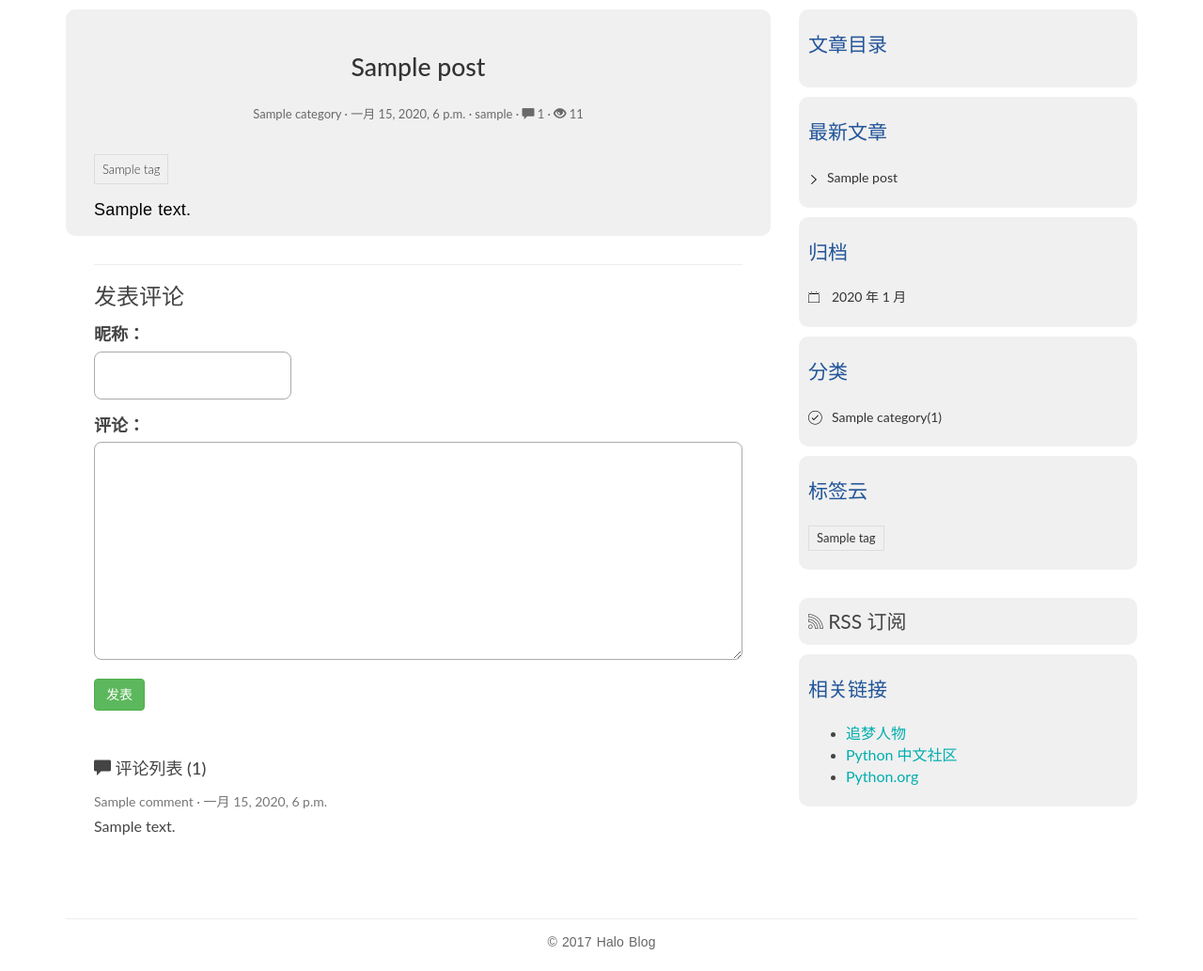
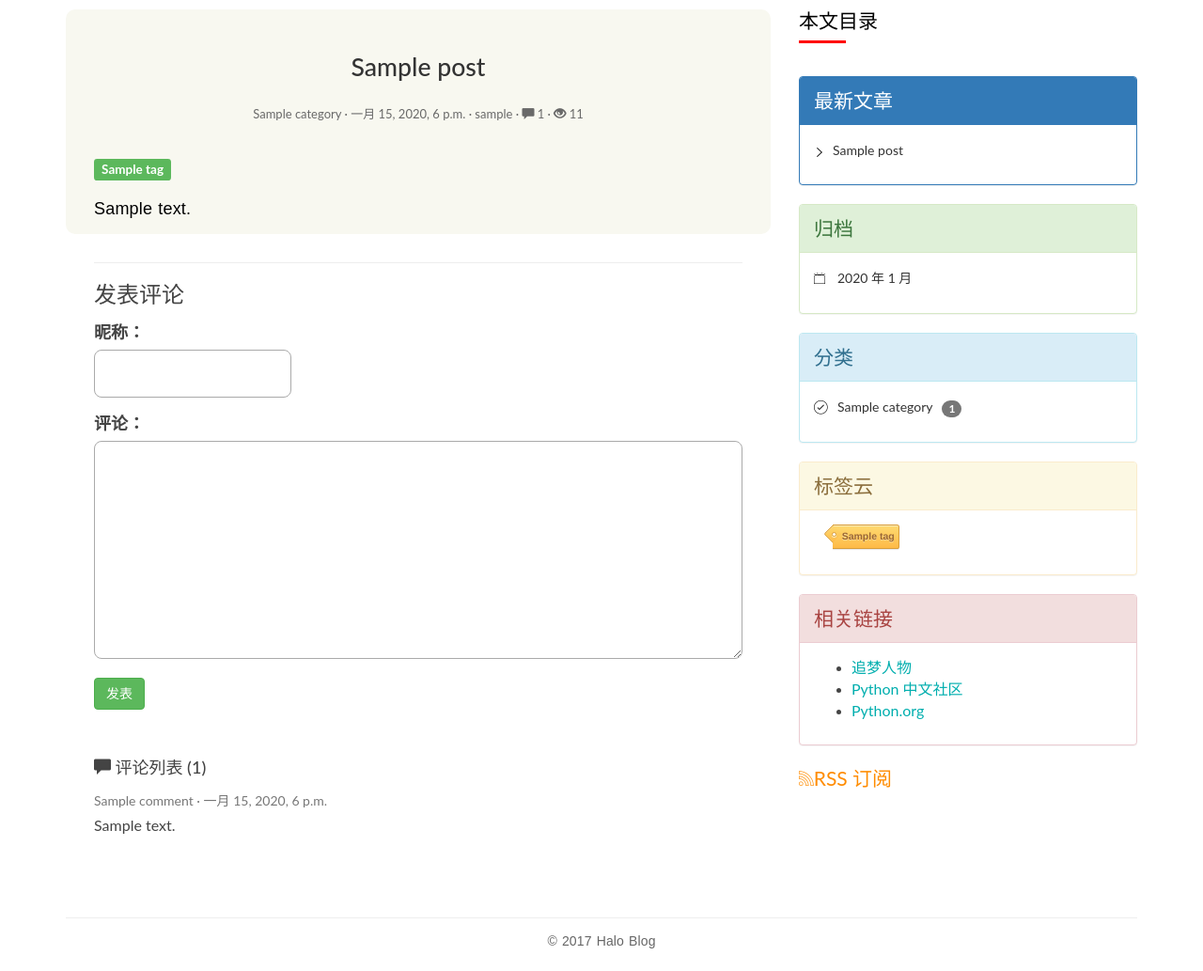
Before and after one commit to linjunyi22/django_blog, a Django app: page /blog/post/1/ in a window 1280 px wide. Shown: the part 112-1145 px from the top of the page at 94% size. After the commit the page ends 1121 px from the top, so only its background shows below. Run offline with Django 3.2, Linux system fonts and the light colour scheme; tables that the repository leaves empty hold one stand-in row (values such as "Sample post"); some libraries are stand-ins or nearby versions.

Commit message:
修改样式

```diff
--- a/Templates/base.html
+++ b/Templates/base.html
@@ -3,7 +3,7 @@
 <!DOCTYPE html>
 <html>
 <head>
-    <title>Halo Blog</title>
+    <title>Halo博客--By Django</title>
 
     <!-- meta -->
     <meta charset="UTF-8">
@@ -11,9 +11,8 @@
 
     {#icon#}
     <link rel="shortcut icon" href="{% static 'blog/image/blog.ico' %}" type="image/x-icon">
+
     <!-- css -->
-{#    <link rel="stylesheet" href="{% static 'blog/css/bootstrap.min.css' %}">#}
-    <!-- 最新版本的 Bootstrap 核心 CSS 文件 -->
     <link rel="stylesheet" href="https://cdn.bootcss.com/bootstrap/3.3.7/css/bootstrap.min.css" integrity="sha384-BVYiiSIFeK1dGmJRAkycuHAHRg32OmUcww7on3RYdg4Va+PmSTsz/K68vbdEjh4u" crossorigin="anonymous">
     <link rel="stylesheet" href="http://code.ionicframework.com/ionicons/2.0.1/css/ionicons.min.css">
     <link rel="stylesheet" href="{% static 'blog/css/pace.css' %}">
@@ -22,8 +21,6 @@
 
     <!-- js -->
     <script src="{%  static 'blog/js/jquery-2.1.3.min.js' %}"></script>
-{#    <script src="{%  static 'blog/js/bootstrap.min.js' %}"></script>#}
-    <!-- 最新的 Bootstrap 核心 JavaScript 文件 -->
     <script src="https://cdn.bootcss.com/bootstrap/3.3.7/js/bootstrap.min.js" integrity="sha384-Tc5IQib027qvyjSMfHjOMaLkfuWVxZxUPnCJA7l2mCWNIpG9mGCD8wGNIcPD7Txa" crossorigin="anonymous"></script>
     <script src="{%  static 'blog/js/pace.min.js' %}"></script>
     <script src="{%  static 'blog/js/modernizr.custom.js' %}"></script>
@@ -88,8 +85,9 @@
             <aside class="col-md-4">
                 {% block toc %}
                 {% endblock toc %}
-                <div class="widget widget-recent-posts">
-                    <h3 class="widget-title">最新文章</h3>
+                <div class="panel panel-primary widget widget-recent-posts">
+                    <div class="panel-heading widget-title">最新文章</div>
+                    <div class="panel-body">
                         {% get_recent_posts as recent_post_list %}
                         <ul>
                             {% for post in recent_post_list %}
@@ -101,8 +99,10 @@
                         {% endfor %}
                         </ul>
                     </div>
-                <div class="widget widget-archives">
-                    <h3 class="widget-title">归档</h3>
+                </div>
+                <div class="panel panel-success widget widget-archives">
+                    <div class="panel-heading widget-title">归档</div>
+                    <div class="panel-body">
                         {% archives as date_list %}
                         <ul>
                             {% for date in date_list %}
@@ -116,45 +116,53 @@
                             {% endfor %}
                         </ul>
                     </div>
+                </div>
 
-                <div class="widget widget-category">
-                    <h3 class="widget-title">分类</h3>
+                <div class="panel panel-info widget widget-category">
+                    <div class="panel-heading widget-title">分类</div>
+                    <div class="panel-body">
                         {% get_categories as category_list %}
                         <ul>
                             {% for category in category_list %}
                             <li>
-                            <a href="{% url 'blog:category' category.pk %}">{{ category.name }}<span class="post-count">({{ category.num_posts }})</span></a>
+                                <a href="{% url 'blog:category' category.pk %}">{{ category.name }}<span class="badge" style="margin-left: 10px;">{{ category.num_posts }}</span></a>
                             </li>
                             {% empty %}
                             暂无分类
                             {% endfor %}
                         </ul>
                     </div>
+                </div>
 
-                <div class="widget widget-tag-cloud">
-                    <h3 class="widget-title">标签云</h3>
+                <div class="panel panel-warning widget widget-tag-cloud">
+                    <div class="panel-heading widget-title">标签云</div>
+                    <div class="panel-body">
                         {% get_tags as tags_list %}
                         <ul>
                             {% for tag in tags_list %}
                             <li>
-                            <a href="{% url 'blog:tag' tag.pk %}">{{ tag.name }}</a>
+                                <a href="{% url 'blog:tag' tag.pk %}" class="tag">{{ tag.name }}</a>
                             </li>
                             {% empty %}
                                 暂无标签
                             {% endfor %}
                         </ul>
                     </div>
-                <div class="rss">
-                    <a href="{% url 'blog:rss' %}"><span class="ion-social-rss-outline"></span> RSS 订阅</a>
                 </div>
 
-                <div class="widget">
-                    <h3 class="widget-title">相关链接</h3>
+                <div class="panel panel-danger widget ">
+                    <div class="panel-heading widget-title">相关链接</div>
+                    <div class="panel-body">
                         <ul id="friendly-link">
                             <li><a href="https://www.zmrenwu.com/" target="_blank">追梦人物</a></li>
                             <li><a href="http://www.pythonzh.cn/" target="_blank">Python 中文社区</a></li>
                             <li><a href="https://www.python.org/" target="_blank">Python.org</a></li>
                         </ul>
+                    </div>
+                </div>
+
+                <div class="rss">
+                    <a href="{% url 'blog:rss' %}"><span class="ion-social-rss-outline"></span>RSS 订阅</a>
                 </div>
             </aside>
         </div>
--- a/Templates/blog/about.html
+++ b/Templates/blog/about.html
@@ -84,8 +84,8 @@
 									<img class="img-responsive" src="{% static 'blog/image/me.jpg' %}" alt="Developer Image">
 								</figure>
 
-								<p>Python 萌新，现居广州。</p>
-                                <p>本博客使用Python3.6 + Django2.0 + Bootstrap编写，部署在阿里云。</p>
+								<p>Python 萌新</p>
+                                <p>本博客使用Python3.6 + Django2.0 + Bootstrap编写，部署在阿里云ECS。</p>
                                 <div class="height-40px"></div>
 								<h2 class="title text-center">Social</h2>
 								<ul class="social">
--- a/Templates/blog/detail.html
+++ b/Templates/blog/detail.html
@@ -28,10 +28,12 @@
 
                     </header>
                      <div class="entry-content clearfix">
-                         <div class="widget-tag-cloud">
+                         <div class="widget-tag-cloud" style="margin-bottom: 10px;">
                             <ul>
                                 {% for tag in post.tags.all %}
-                                    <li><a href="{% url 'blog:tag' tag.pk %}">{{ tag.name }}</a></li>
+                                    <li>
+                                        <a href="{% url 'blog:tag' tag.pk %}"><span class="label label-success">{{ tag.name }}</span></a>
+                                    </li>
                                 {% endfor %}
                             </ul>
                         </div>
@@ -82,8 +84,8 @@
 {% endblock %}
 
 {% block toc %}
-    <div class="widget widget-content">
-        <h3 class="widget-title">文章目录</h3>
+    <div class="widget widget-content" style="padding-bottom: 10px;">
+        <h2 class="widget-title this-page-category" >本文目录</h2>
         {{ post.toc|safe }}
     </div>
 {% endblock %}
--- a/Templates/blog/index.html
+++ b/Templates/blog/index.html
@@ -42,7 +42,7 @@
                 <p>{{ post.excerpt }}</p>
                 <div class="read-more cl-effect-14">
                     {# 调用 post 方法逆向解析 url#}
-                    <a href="{{ post.get_absolute_url }}" class="more-link" >More</a>
+                    <a href="{{ post.get_absolute_url }}" class="more-link" >查看更多</a>
                 </div>
             </div>
         </article>
--- a/Templates/blog/msgboard.html
+++ b/Templates/blog/msgboard.html
@@ -4,7 +4,7 @@
 {% block main %}
 
     <img src="{% static 'blog/image/gusetbook.jpg' %}" alt="guestbook" class="guestbook-pic">
-    <h3 style="color:#3399FF; margin:30px 0 -15px;">留言墙</h3>
+    <h3 class="msg-title">留言板</h3>
     <form action="{% url 'msgboard:msg_board' %}" method="post" class="comment-form" style="margin-top: 50px;">
     {% csrf_token %}
         <div class="row">
@@ -20,7 +20,7 @@
     </form>
     <div class="comment-list-panel ">
         <h4>
-            <span  class="glyphicon glyphicon-comment"></span>
+            <span class="glyphicon glyphicon-comment"></span>
             留言板，<span>共{{ messages.count }}条</span>
         </h4>
         <ul class="comment-list list-unstyled">
--- a/blog/static/blog/css/custom.css
+++ b/blog/static/blog/css/custom.css
@@ -225,7 +225,7 @@ img {
 }
 
 .post {
-    background: #f0f0f0;
+    background: #f8f8f0;
     padding: 30px 30px 0px;
     margin-bottom: 30px;
     margin-top: 10px;
@@ -354,24 +354,29 @@ img {
  * 5.0 - Widget
  */
 
-.widget, .rss{
-    background: #F0F0F0;
-    padding: 10px;
+/*.widget, .rss{*/
+    /*background: #F0F0F0;*/
+    /*padding: 10px;*/
+    /*margin-top: 10px;*/
+    /*border-radius: 10px;*/
+/*}*/
+.widget{
+    /*padding:10px;*/
     margin-top: 10px;
-    border-radius: 10px;
 }
 
 .widget a:hover{
-    margin-left: 5px;
+    font-size: 15px;
 }
 
 .widget-title {
     font-size: 1.5em;
-    margin-bottom: 20px;
-    line-height: 1.6;
-    padding: 10px 0 0;
+    /*margin-bottom: 20px;*/
+    /*line-height: 1.6;*/
+    /*padding: 10px 0 0;*/
     font-weight: 400;
     color:#259;
+
 }
 
 .widget-recent-posts ul {
@@ -446,37 +451,159 @@ img {
 .widget-tag-cloud ul {
     padding: 0;
     margin: 0;
-    margin-right: -10px;
+    /*margin-right: -10px;*/
 }
 
 .widget-tag-cloud ul li {
     list-style-type: none;
-    font-size: 13px;
+    /*font-size: 13px;*/
     display: inline-block;
-    margin-right: 10px;
-    margin-bottom: 10px;
-    padding: 3px 8px;
-    border: 1px solid #ddd;
+    /*margin-right: 10px;*/
+    /*margin-bottom: 10px;*/
+    /*padding: 3px 8px;*/
+    /*border: 1px solid #ddd;*/
 }
 
-.widget-content ul ul {
-    margin-top: 10px;
+.tag {
+	float:left;
+	margin:0 0 7px 20px;
+	position:relative;
+
+	font-family:'Helvetica Neue', Helvetica, Arial, sans-serif;
+	font-size:0.75em;
+	font-weight:bold;
+	text-decoration:none;
+
+	color:#996633;
+	text-shadow:0px 1px 0px rgba(255,255,255,.4);
+
+	padding:0.417em 0.417em 0.417em 0.917em;
+
+	border-top:1px solid #d99d38;
+	border-right:1px solid #d99d38;
+	border-bottom:1px solid #d99d38;
+
+	-webkit-border-radius:0 0.25em 0.25em 0;
+	-moz-border-radius:0 0.25em 0.25em 0;
+	border-radius:0 0.25em 0.25em 0;
+
+	background-image: -webkit-linear-gradient(top, rgb(254, 218, 113), rgb(254, 186, 71));
+	background-image: -moz-linear-gradient(top, rgb(254, 218, 113), rgb(254, 186, 71));
+	background-image: -o-linear-gradient(top, rgb(254, 218, 113), rgb(254, 186, 71));
+	background-image: -ms-linear-gradient(top, rgb(254, 218, 113), rgb(254, 186, 71));
+	background-image: linear-gradient(top, rgb(254, 218, 113), rgb(254, 186, 71));
+	filter: progid:DXImageTransform.Microsoft.gradient(GradientType=0,StartColorStr='#feda71', EndColorStr='#feba47');
+
+	-webkit-box-shadow:
+		inset 0 1px 0 #faeaba,
+		0 1px 1px rgba(0,0,0,.1);
+	-moz-box-shadow:
+		inset 0 1px 0 #faeaba,
+		0 1px 1px rgba(0,0,0,.1);
+	box-shadow:
+		inset 0 1px 0 #faeaba,
+		0 1px 1px rgba(0,0,0,.1);
 }
 
-.widget-content ul li {
-    margin-bottom: 10px;
+.tag:before {
+	content:'';
+
+	width:1.30em;
+	height:1.358em;
+
+	background-image: -webkit-linear-gradient(left top, rgb(254, 218, 113), rgb(254, 186, 71));
+	background-image: -moz-linear-gradient(left top, rgb(254, 218, 113), rgb(254, 186, 71));
+	background-image: -o-linear-gradient(left top, rgb(254, 218, 113), rgb(254, 186, 71));
+	background-image: -ms-linear-gradient(left top, rgb(254, 218, 113), rgb(254, 186, 71));
+	background-image: linear-gradient(left top, rgb(254, 218, 113), rgb(254, 186, 71));
+	filter: progid:DXImageTransform.Microsoft.gradient(GradientType=1,StartColorStr='#feda71', EndColorStr='#feba47');
+
+	position:absolute;
+	left:-0.69em;
+	top:.2em;
+
+	-webkit-transform:rotate(45deg);
+	-moz-transform:rotate(45deg);
+	-o-transform:rotate(45deg);
+	transform:rotate(45deg);
+
+	border-left:1px solid #d99d38;
+	border-bottom:1px solid #d99d38;
+
+	-webkit-border-radius:0 0 0 0.25em;
+	-moz-border-radius:0 0 0 0.25em;
+	border-radius:0 0 0 0.25em;
+
+	z-index:1;
 }
+
+.tag:after {
+	content:'';
+
+	width:0.5em;
+	height:0.5em;
+
+	background:#fff;
+
+	-webkit-border-radius:4.167em;
+	-moz-border-radius:4.167em;
+	border-radius:4.167em;
+
+	border:1px solid #d99d38;
+
+	-webkit-box-shadow:0 1px 0 #faeaba;
+	-moz-box-shadow:0 1px 0 #faeaba;
+	box-shadow:0 1px 0 #faeaba;
+
+	position:absolute;
+	top:0.667em;
+	left:-0.083em;
+	z-index:9999;
+}
+
+.tag:hover {
+	background-image: -webkit-linear-gradient(top, rgb(254, 225, 141), rgb(254, 200, 108));
+	background-image: -moz-linear-gradient(top, rgb(254, 225, 141), rgb(254, 200, 108));
+	background-image: -o-linear-gradient(top, rgb(254, 225, 141), rgb(254, 200, 108));
+	background-image: -ms-linear-gradient(top, rgb(254, 225, 141), rgb(254, 200, 108));
+	background-image: linear-gradient(top, rgb(254, 225, 141), rgb(254, 200, 108));
+	filter: progid:DXImageTransform.Microsoft.gradient(GradientType=0,StartColorStr='#fee18d', EndColorStr='#fec86c');
+
+	border-color:#e1b160;
+}
+
+.tag:hover:before {
+	background-image: -webkit-linear-gradient(left top, rgb(254, 225, 141), rgb(254, 200, 108));
+	background-image: -moz-linear-gradient(left top, rgb(254, 225, 141), rgb(254, 200, 108));
+	background-image: -o-linear-gradient(left top, rgb(254, 225, 141), rgb(254, 200, 108));
+	background-image: -ms-linear-gradient(left top, rgb(254, 225, 141), rgb(254, 200, 108));
+	background-image: linear-gradient(left top, rgb(254, 225, 141), rgb(254, 200, 108));
+	filter: progid:DXImageTransform.Microsoft.gradient(GradientType=1,StartColorStr='#fee18d', EndColorStr='#fec86c');
+
+	border-color:#e1b160;
+}
+
+/*.widget-content ul ul {*/
+    /*margin-top: 10px;*/
+/*}*/
+
+/*.widget-content ul li {*/
+    /*margin-bottom: 10px;*/
+/*}*/
 
 .rss {
     font-size: 21px;
-    margin-top: 30px;
+    margin-top: 20px;
 
 }
 
 .rss a {
-    color: #444;
+    color: darkorange;
 }
 
+.rss a:hover {
+    font-size: 25px;
+}
 /**
  * 6.0 - Footer
  */
@@ -950,6 +1077,13 @@ img {
     color: #00AEAE;
 }
 
+#friendly-link li a:hover{
+    color: #c00000;
+    /*background-color: #f0ad4e;*/
+    padding: 3px;
+    /*display: inline-block;*/
+}
+
 /*回到顶部*/
 #backtotop{
     position: fixed;
@@ -962,7 +1096,35 @@ img {
 
 /*留言板图片*/
 .guestbook-pic{
-    margin-top: 30px;
+    margin-top: 10px;
     border-radius: 15px;
     opacity: 0.8;
 }
+
+/* 留言板 title*/
+.msg-title{
+    color:#259;
+    margin:50px 0 -15px;
+}
+
+.msg-title:after{
+    content:'';
+    display: block;
+    width: 50px;
+    border-bottom: 3px solid red;
+    margin-top: 10px;
+}
+/*文章目录*/
+.this-page-category{
+    color: #000;
+    display: inline-block;
+    margin-bottom: 5px;
+}
+
+.this-page-category:after{
+    content:'';
+    display: block;
+    width: 50px;
+    border-bottom: 3px solid red;
+    margin-top: 10px;
+}
```
Lines whose indentation alone changed are shown as unchanged.
